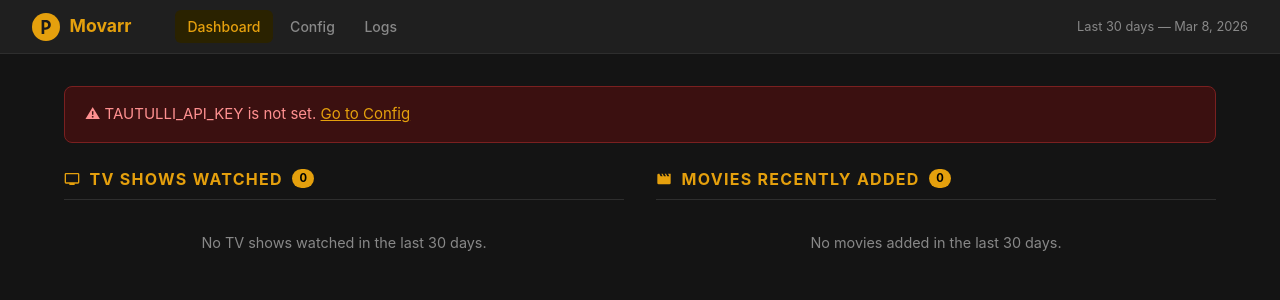
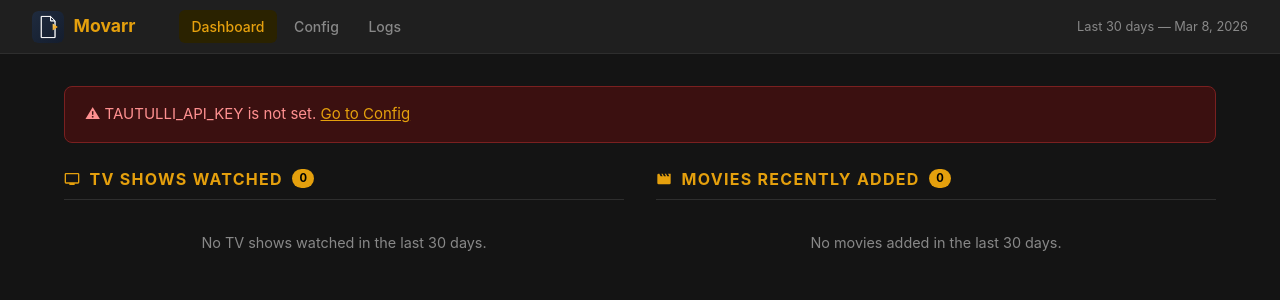
Before and after one commit to BiffstaGaming/Movarr, a PHP site: page / in a window 1280 px wide. Shown: the top 300 px of the page. Run offline with PHP 8.4, Linux system fonts and the light colour scheme.

Commit message:
Adding a Logo

```diff
--- a/Movarr/config.php
+++ b/Movarr/config.php
@@ -293,7 +293,7 @@ $s = load_settings();
 
 <header>
   <a class="logo" href="index.php">
-    <svg width="28" height="28" viewBox="0 0 32 32" fill="none"><circle cx="16" cy="16" r="16" fill="#E5A00D"/><path d="M11 8h4.5c3.6 0 6 2.2 6 5.5S19.1 19 15.5 19H14v5h-3V8zm3 8.5h1.3c1.9 0 3.1-1 3.1-3S17.2 10.5 15.3 10.5H14v6z" fill="#1a1a1a"/></svg>
+    <img src="images/movarr-logo.svg" width="32" height="32" alt="Movarr" style="border-radius:6px">
     <span>Movarr</span>
   </a>
   <nav>
--- a/Movarr/index.php
+++ b/Movarr/index.php
@@ -234,7 +234,7 @@ function time_ago(int $ts): string
 
 <header>
   <a class="logo" href="index.php">
-    <svg width="28" height="28" viewBox="0 0 32 32" fill="none"><circle cx="16" cy="16" r="16" fill="#E5A00D"/><path d="M11 8h4.5c3.6 0 6 2.2 6 5.5S19.1 19 15.5 19H14v5h-3V8zm3 8.5h1.3c1.9 0 3.1-1 3.1-3S17.2 10.5 15.3 10.5H14v6z" fill="#1a1a1a"/></svg>
+    <img src="images/movarr-logo.svg" width="32" height="32" alt="Movarr" style="border-radius:6px">
     <span>Movarr</span>
   </a>
   <nav>
--- a/Movarr/logs.php
+++ b/Movarr/logs.php
@@ -191,7 +191,7 @@ $auto_refresh = isset($_GET['refresh']);
 
 <header>
   <a class="logo" href="index.php">
-    <svg width="28" height="28" viewBox="0 0 32 32" fill="none"><circle cx="16" cy="16" r="16" fill="#E5A00D"/><path d="M11 8h4.5c3.6 0 6 2.2 6 5.5S19.1 19 15.5 19H14v5h-3V8zm3 8.5h1.3c1.9 0 3.1-1 3.1-3S17.2 10.5 15.3 10.5H14v6z" fill="#1a1a1a"/></svg>
+    <img src="images/movarr-logo.svg" width="32" height="32" alt="Movarr" style="border-radius:6px">
     <span>Movarr</span>
   </a>
   <nav>
```
Also changed, not shown: Movarr/images/movarr-logo.svg (added).
